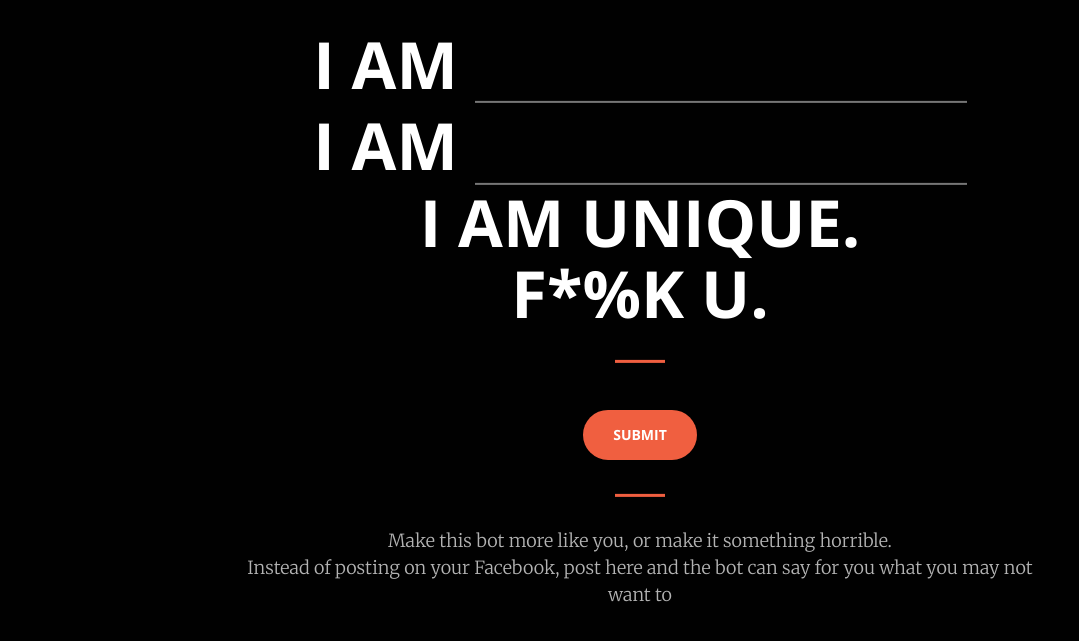
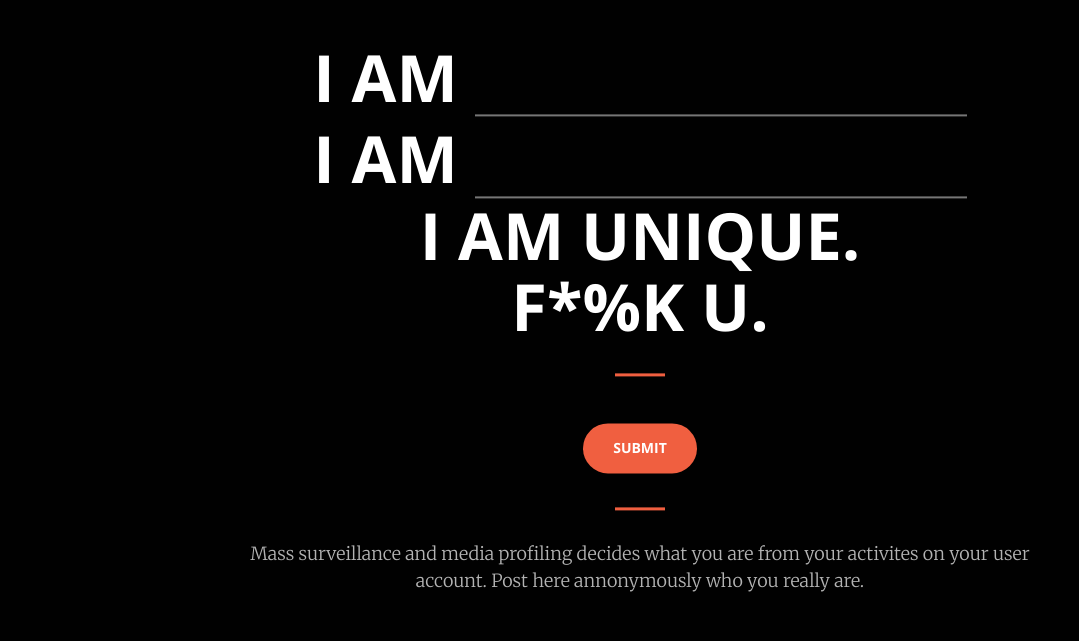
Before and after one commit to oholdermonk/Test, a plain HTML site: page index.html in a window 1280 px wide. Shown: the part 59-700 px from the top of the page, without its empty margins (0-1079 px from the left). Drawn offline with nearby package versions, Linux system fonts and the light colour scheme; a script that the page names is missing.

Commit message:
Update index.html

```diff
--- a/index.html
+++ b/index.html
@@ -81,7 +81,7 @@
   <button onClick="pushData();" type="submit" class="btn btn-primary btn-xl">Submit</button>
 </form></h1>
                 <hr>
-                <p>Make this bot more like you, or make it something horrible.<br>Instead of posting on your Facebook, post here and the bot can say for you what you may not want to</p>
+                <p>Mass surveillance and media profiling decides what you are from your activites on your user account. Post here annonymously who you really are.</p>
 
             </div>
         </div>
```
